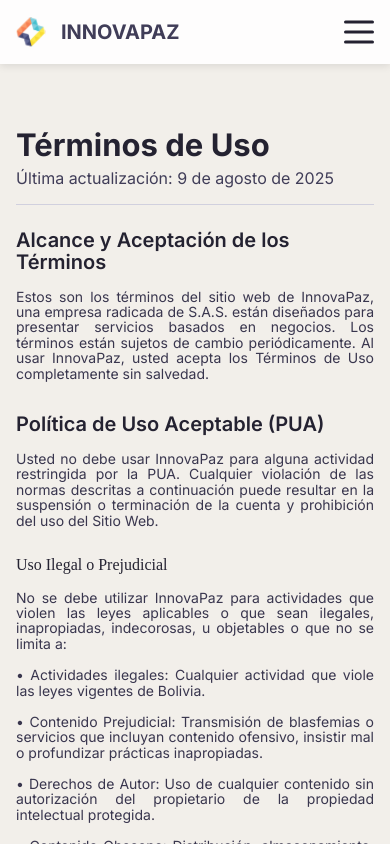
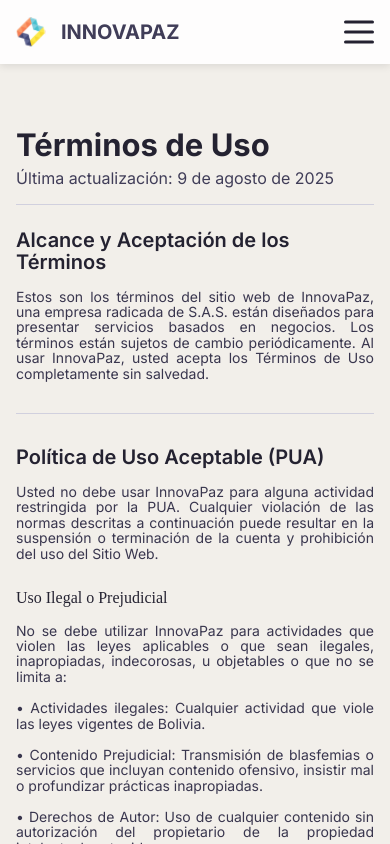
Before and after one commit to edisonCheca/INNOVAPAZ, a React (Vite) app in the folder frontend/: page /terms in a window 390 px wide. Shown: the top 844 px of the page. Built offline with nearby package versions, Linux system fonts and the light colour scheme.

Commit message:
feat(frontend): agregar linea separadora en secciones de terminos y politicas

```diff
--- a/frontend/src/components/common/TermsSection.css
+++ b/frontend/src/components/common/TermsSection.css
@@ -1,5 +1,7 @@
 .terms-section {
   margin-bottom: 2.5rem;
+  padding-bottom: 2.5rem;
+  border-bottom: 1px solid var(--pri-200);
 }
 
 .terms-section__title {
@@ -27,6 +29,7 @@
 @media (max-width: 768px) {
   .terms-section {
     margin-bottom: 2rem;
+    padding-bottom: 2rem;
   }
 
   .terms-section__title {
```
